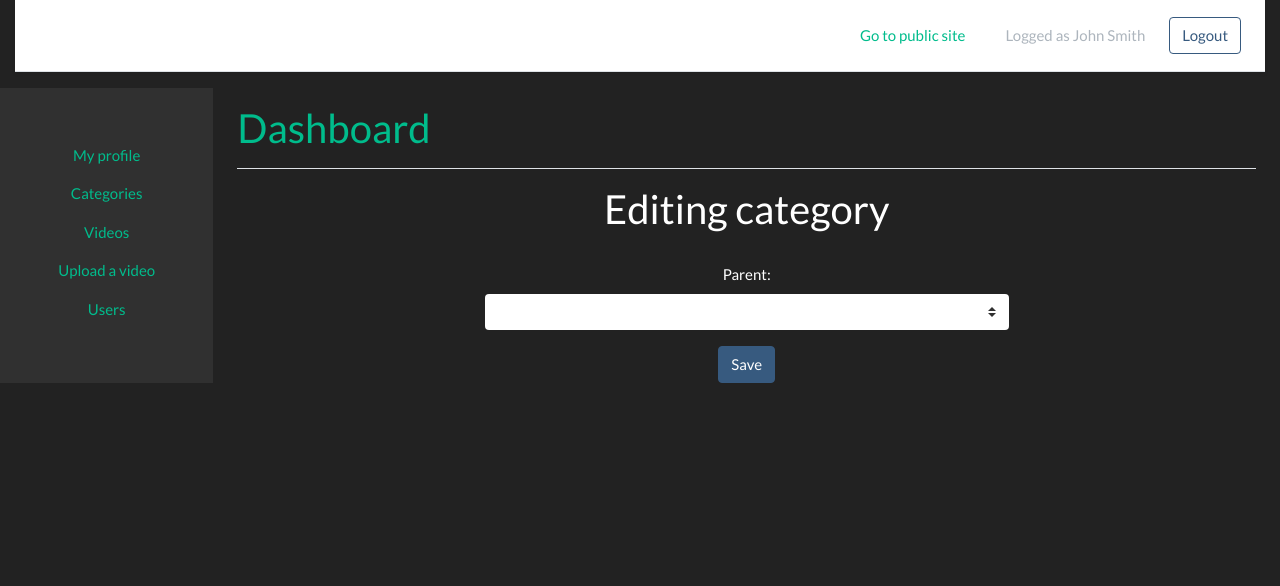
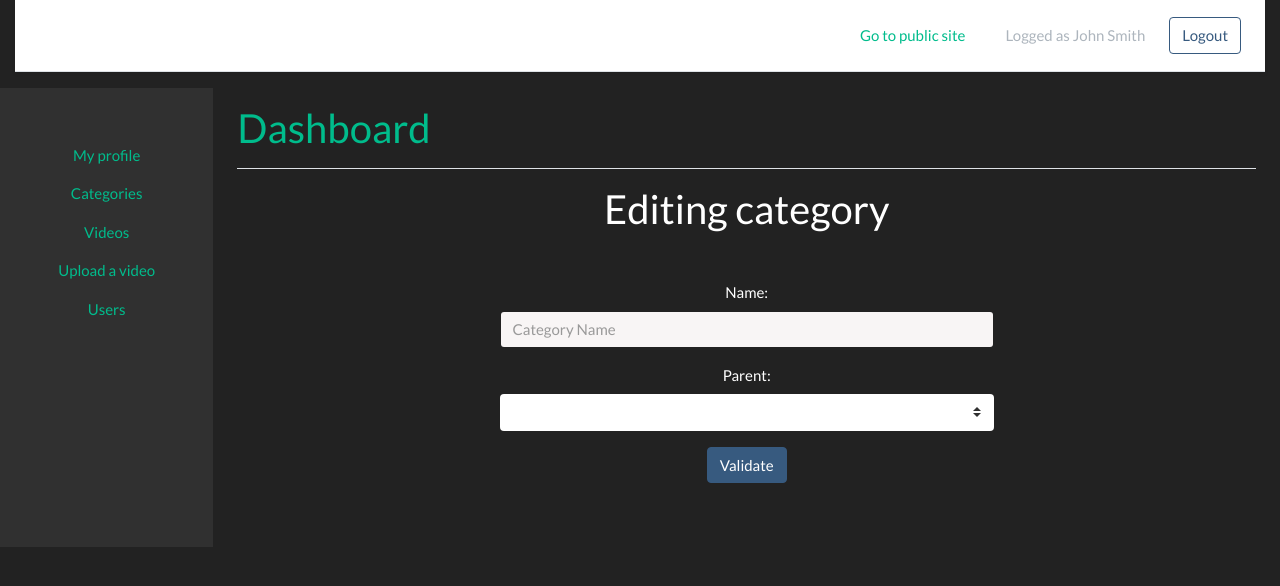
Before and after one commit to h-lavergne/SymfoVids, a Symfony app: template templates/admin/edit_category.html.twig in a window 1280 px wide. Shown: the top 586 px of the page. Run offline with Twig, Linux system fonts and the light colour scheme; the template is opened without the code that fills it, so the values that code supplies are empty; form fields are guessed from the names that the template uses; some libraries are stand-ins or nearby versions.

Commit message:
categories admin done

```diff
--- a/src/Entity/Category.php
+++ b/src/Entity/Category.php
@@ -5,11 +5,13 @@ namespace App\Entity;
 use Doctrine\Common\Collections\ArrayCollection;
 use Doctrine\Common\Collections\Collection;
 use Doctrine\ORM\Mapping as ORM;
+use Symfony\Bridge\Doctrine\Validator\Constraints\UniqueEntity;
 use Symfony\Component\Validator\Constraints as Assert;
 
 /**
  * @ORM\Entity(repositoryClass="App\Repository\CategoryRepository")
  * @ORM\Table(name="categories")
+ * @UniqueEntity("name", message="This category already exists")
  */
 class Category
 {
@@ -22,7 +24,7 @@ class Category
 
     /**
      * @ORM\Column(type="string", length=255)
-     * @Assert\NotBlank(message="The name of category is required")
+     * @Assert\NotBlank()
      */
     private $name;
 
--- a/src/Form/CategoryType.php
+++ b/src/Form/CategoryType.php
@@ -22,6 +22,7 @@ class CategoryType extends AbstractType
     {
         $resolver->setDefaults([
             'data_class' => Category::class,
+            "allow_extra_fields" => true
         ]);
     }
 }
--- a/src/Utils/CategoryTreeAdminList.php
+++ b/src/Utils/CategoryTreeAdminList.php
@@ -13,7 +13,7 @@ class CategoryTreeAdminList extends CategoryTreeAbstract
     public $html_2 = '<li><i class="fa-li fa fa-arrow-right"></i>';
     public $html_3 = '<a href="';
     public $html_4 = '">';
-    public $html_5 = '</a> <a onclick="return confirm(\' Are you sure ? \')" href="';
+    public $html_5 = '</a> <a class="text-danger" onclick="return confirm(\' Are you sure ? \')" href="';
     public $html_6 = '">';
     public $html_7 = '</a>';
     public $html_8 = '</li>';
--- a/templates/admin/_all_categories.html.twig
+++ b/templates/admin/_all_categories.html.twig
@@ -1,5 +1,7 @@
 {% if editedCategory.parent is defined and editedCategory.parent == null %}
-    <option value="0">No Parents</option>
+    <option selected value="0">No Parent</option>
+{% else %}
+    <option value="0">No Parent</option>
 {% endif %}
 
     {% for category in categories.categoryList %}
--- a/templates/admin/categories.html.twig
+++ b/templates/admin/categories.html.twig
@@ -23,11 +23,11 @@
                 }
             }) }}
             <label for="inlineFormCustomSelect">Parent:</label>
-            <select class="custom-select mr-sm-2" id="inlineFormCustomSelect">
+            <select name="category[parent]" class="custom-select mr-sm-2" id="inlineFormCustomSelect">
                 {{ render(controller("App\\Controller\\AdminController::getAllCategories")) }}
             </select>
-            <div class="invalid-feedback">
-                {{ form_errors(form) }}
+            <div class="invalid-feedback text-info">
+                {{ form_errors(form.name) }}
             </div>
             <input type="submit" class="btn btn-primary mt-3" value="Validate">
             {{ form_end(form) }}
--- a/templates/admin/edit_category.html.twig
+++ b/templates/admin/edit_category.html.twig
@@ -4,22 +4,27 @@
 
 <h2>Editing category</h2>
 
-    <div class="row justify-content-center align-items-center">
-
-
-        <form action="#" class="w-50" method="POST">
-
-            <br>
+    <div class="row justify-content-center mt-5 mb-5">
+        <div class="col-6 mx-auto mb-3">
+            {{ form_start(form, {"attr": {"novalidate": "novalidate", "class": "form"}}) }}
+            {{ form_row(form.name, {
+                "label": "Name:",
+                "attr": {
+                    "class": "form-control mb-2",
+                    "placeholder": "Category Name"
+                }
+            }) }}
             <label for="inlineFormCustomSelect">Parent:</label>
-            <select class="custom-select mr-sm-2" id="inlineFormCustomSelect">
+            <select name="category[parent]" class="custom-select mr-sm-2" id="inlineFormCustomSelect">
                 {{ render(controller("App\\Controller\\AdminController::getAllCategories", {"editedCategory": category})) }}
             </select>
-            <div class="invalid-feedback">
-                Category already exists!
+            <div class="invalid-feedback text-info">
+                {{ form_errors(form.name) }}
             </div>
-            <button class="btn btn-primary mt-3" type="submit">Save</button>
+            <input type="submit" class="btn btn-primary mt-3" value="Validate">
+            {{ form_end(form) }}
+        </div>
 
-        </form>
     </div>
 
 
```
Also changed, not shown: src/Controller/AdminController.php (+39 -8 lines), 1 other file.
